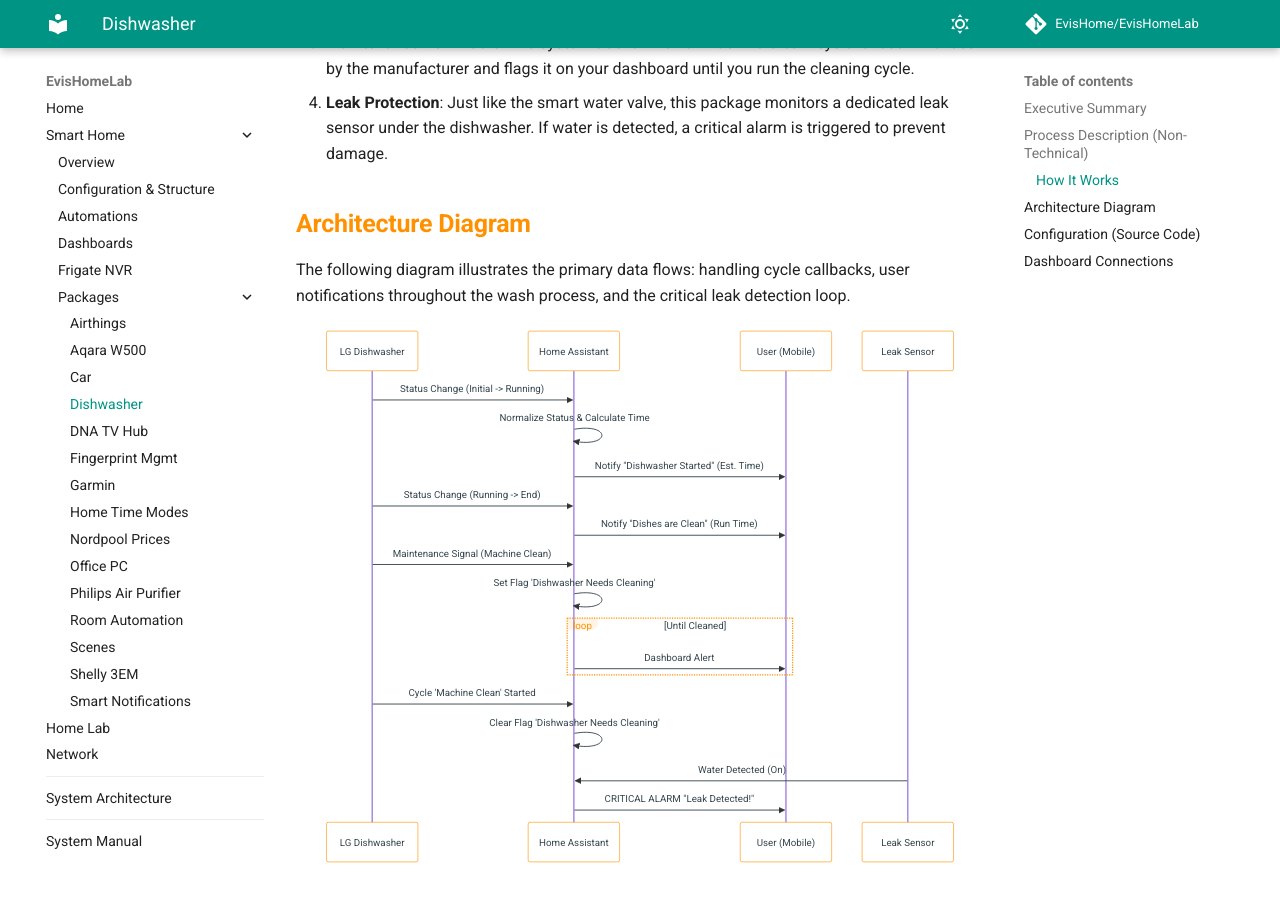
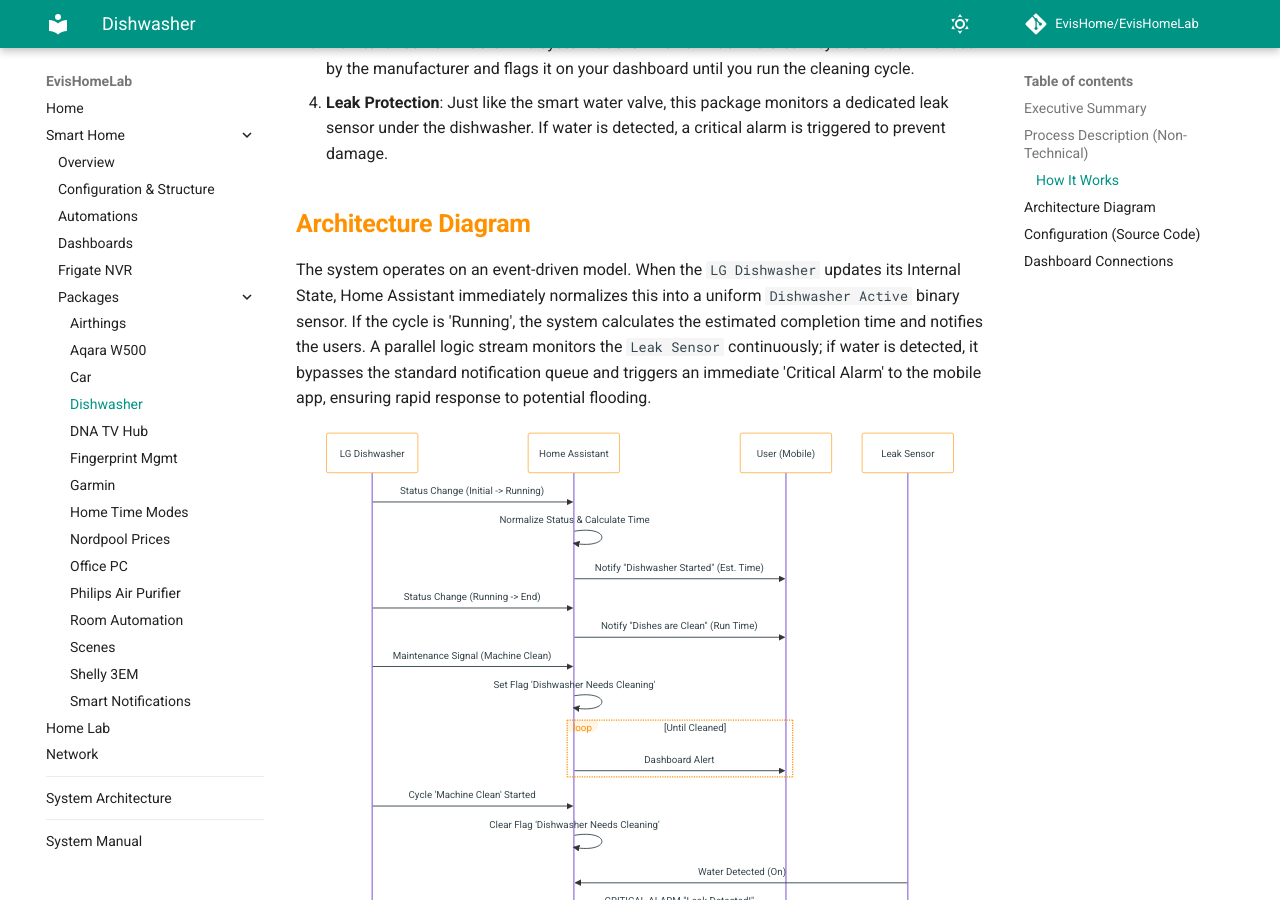
Before and after one commit to EvisHome/EvisHomeLab, an MkDocs documentation site: the page built from docs/smart-home/packages/dishwasher.md, in a window 1280 px wide and 900 px high, scrolled down 1108 px. Built offline with MkDocs 1.6.1 and Material for MkDocs 9.7.7, drawn with Linux system fonts in a browser that asks for light colours; comment, search, counter and statistics services are not loaded.

Commit message:
Docs Updated

```diff
--- a/docs/smart-home/packages/dishwasher.md
+++ b/docs/smart-home/packages/dishwasher.md
@@ -32,7 +32,7 @@
 
 ## Architecture Diagram
 <!-- START_MERMAID_DESC -->
-The following diagram illustrates the primary data flows: handling cycle callbacks, user notifications throughout the wash process, and the critical leak detection loop.
+The system operates on an event-driven model. When the `LG Dishwasher` updates its Internal State, Home Assistant immediately normalizes this into a uniform `Dishwasher Active` binary sensor. If the cycle is 'Running', the system calculates the estimated completion time and notifies the users. A parallel logic stream monitors the `Leak Sensor` continuously; if water is detected, it bypasses the standard notification queue and triggers an immediate 'Critical Alarm' to the mobile app, ensuring rapid response to potential flooding.
 <!-- END_MERMAID_DESC -->
 
 <!-- START_MERMAID -->
```
